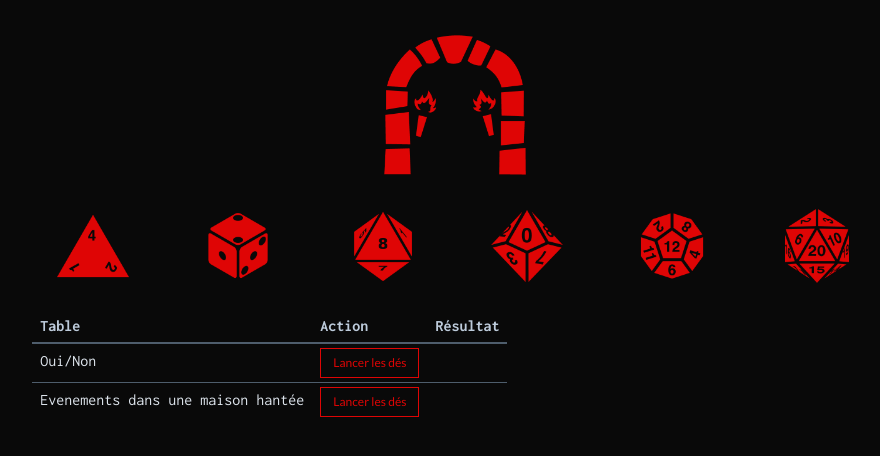
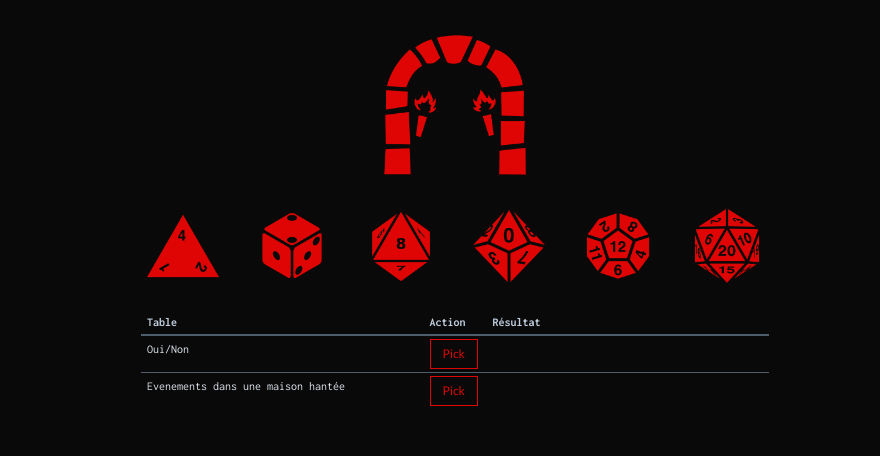
Before and after one commit to vurtn/bastion, a Jekyll site: the page built from outils.html, in a window 1280 px wide. Shown: the top 456 px of the page, without its empty margins (185-1065 px from the left). Built offline with Jekyll 4.4.1, drawn with Linux system fonts in a browser that asks for light colours; nearby versions of some CDN libraries.

Commit message:
design for mobile and large screen

```diff
--- a/_includes/tables.html
+++ b/_includes/tables.html
@@ -12,12 +12,12 @@
 		<tbody>
 			{% for post in site.tags["tables"] %}
 			<tr>
-				<td><span class="table-name vcenter">{{ post.title }}</span>
+				<td class="table-cell-title"><span class="table-name vcenter">{{ post.title }}</span>
 					<span class="table-content is-hidden">{{post.content}}</span>
 				</td>
-				<td><button class="button is-danger is-outlined is-small" onclick="table_pick(this)">
-						Lancer les dés</button></td>
-				<td><span class="vcenter"></span></td>
+				<td class="table-cell-pick"><button class="button is-danger is-outlined is-small" onclick="table_pick(this)">
+						Pick</button></td>
+				<td class="table-cell-result"><span class="vcenter"></span></td>
 			</tr>
 			{% endfor %}
 		</tbody>
--- a/_layouts/default.html
+++ b/_layouts/default.html
@@ -11,7 +11,7 @@
 <body>
 	{% include head.html %}
 	<div class="columns">
-		<div id="main" class="column is-8 is-offset-2">
+		<div id="main" class="column is-8 is-offset-2 is-6-desktop is-offset-3-desktop">
 			{{ content }}
 		</div>
 	</div>
--- a/_sass/main.scss
+++ b/_sass/main.scss
@@ -1,12 +1,13 @@
 @import "bulma_superhero.min";
+
+@import url("https://fonts.googleapis.com/css2?family=Inconsolata:wght@200;300;400;500;600;700;800;900&display=swap");
+
 @import "head";
 @import "presentation";
 @import "colors";
 @import "dice";
 @import "tables";
 @import "posts";
-
-@import url("https://fonts.googleapis.com/css2?family=Inconsolata:wght@200;300;400;500;600;700;800;900&display=swap");
 
 .vcenter {
 	vertical-align: middle;
@@ -29,4 +30,5 @@ a {
 #main {
 	margin: 0 auto;
 	font-family: "Inconsolata", monospace !important;
+	font-size: 0.75rem;
 }
--- a/_sass/tables.scss
+++ b/_sass/tables.scss
@@ -2,6 +2,8 @@
 
 #tables {
 	table {
+		width: 100%;
+
 		tr, td {
 			background-color: darken($background-dark, 10%);
 		}
@@ -10,10 +12,22 @@
 			color: $main-red;
 			border-color: $main-red;
 
-			&:hover {
+			&:hover, &:focus {
 				background-color: $main-red;
 				color: white;
 			}
 		}
+
+		.table-cell-title {
+			width: 45%;
+		}
+
+		.table-cell-pick {
+			width: 10%;
+		}
+
+		.table-cell-result {
+			width: 45%;
+		}
 	}
 }
```
Also changed, not shown: 2 other files.
